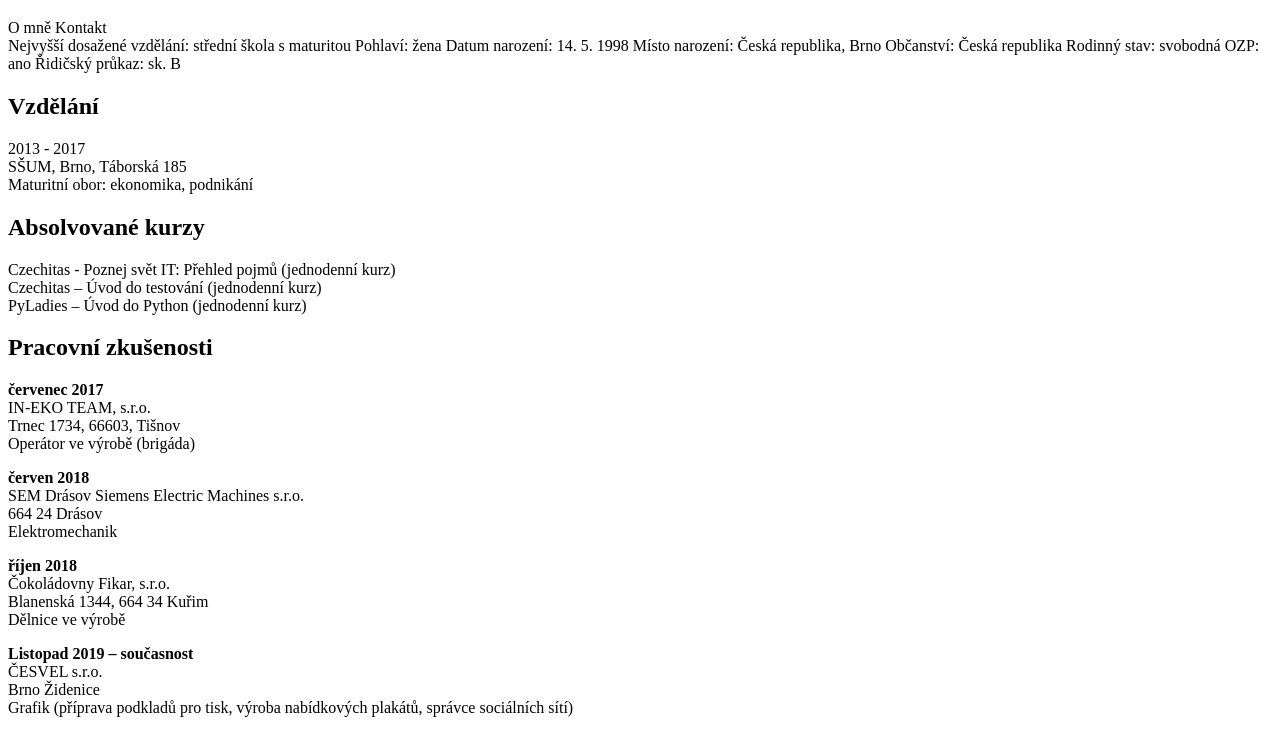
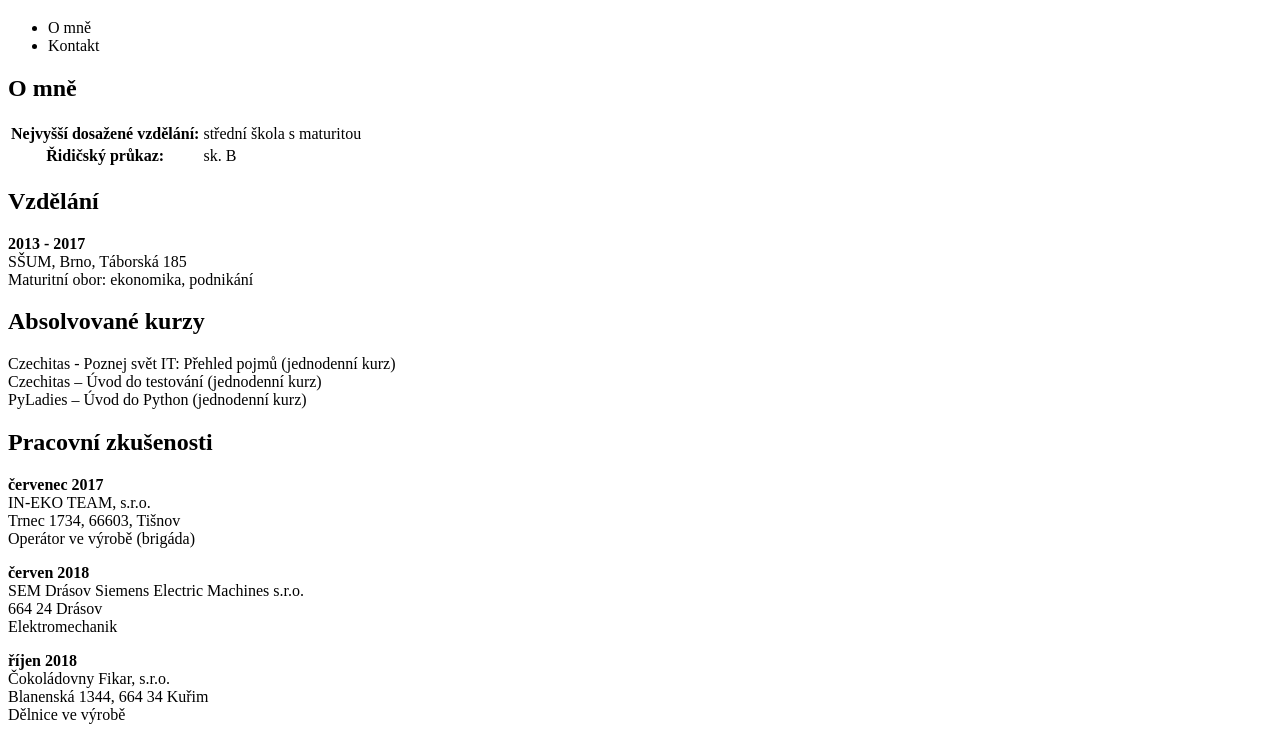
Before and after one commit to Klatnik/-ivotopis, a plain HTML site: page index.html in a window 1280 px wide. Shown: the part 61-795 px from the top of the page. Drawn offline with Linux system fonts and the light colour scheme.

Commit message:
přidáno menu a tabulka

```diff
--- a/index.html
+++ b/index.html
@@ -18,41 +18,48 @@
     </header>
 
 
-
     <!-- Menu -->
 
-    O mně
-    Kontakt
+    <ul>
+        <li>O mně</li>
+        <li>Kontakt</li>
+    </ul>
 
-    <!-- Tabulka -->
+    <!-- Tabulka o mně -->
 
     <section>
 
-        Nejvyšší dosažené vzdělání:	střední škola s maturitou
-        Pohlaví:	žena
-        Datum narození:	14. 5. 1998
-        Místo narození:	Česká republika, Brno
-        Občanství:	Česká republika
-        Rodinný stav:	svobodná
-        OZP:	ano
-        Řidičský průkaz:	sk. B
+        <h2>O mně</h2>
+
+            <table>
+                <tr>
+                    <th>Nejvyšší dosažené vzdělání:</th>
+                    <td>střední škola s maturitou</td>
+                </tr>
+                <tr>
+                    <th>Řidičský průkaz:</th>
+                    <td>sk. B</td>
+                </tr>
+
+
+            </table>
 
     </section>
 
 
     <!-- Sekce vzdělání -->
+
     <section>
 
         <h2>Vzdělání</h2>
 
         <p>
-        2013 - 2017<br>
+        <strong>2013 - 2017</strong><br>
         SŠUM, Brno, Táborská 185<br>
         Maturitní obor: ekonomika, podnikání<br>
         </p>
 
     </section>
-
 
     <!-- Sekce kurzy -->
     <section>
```
